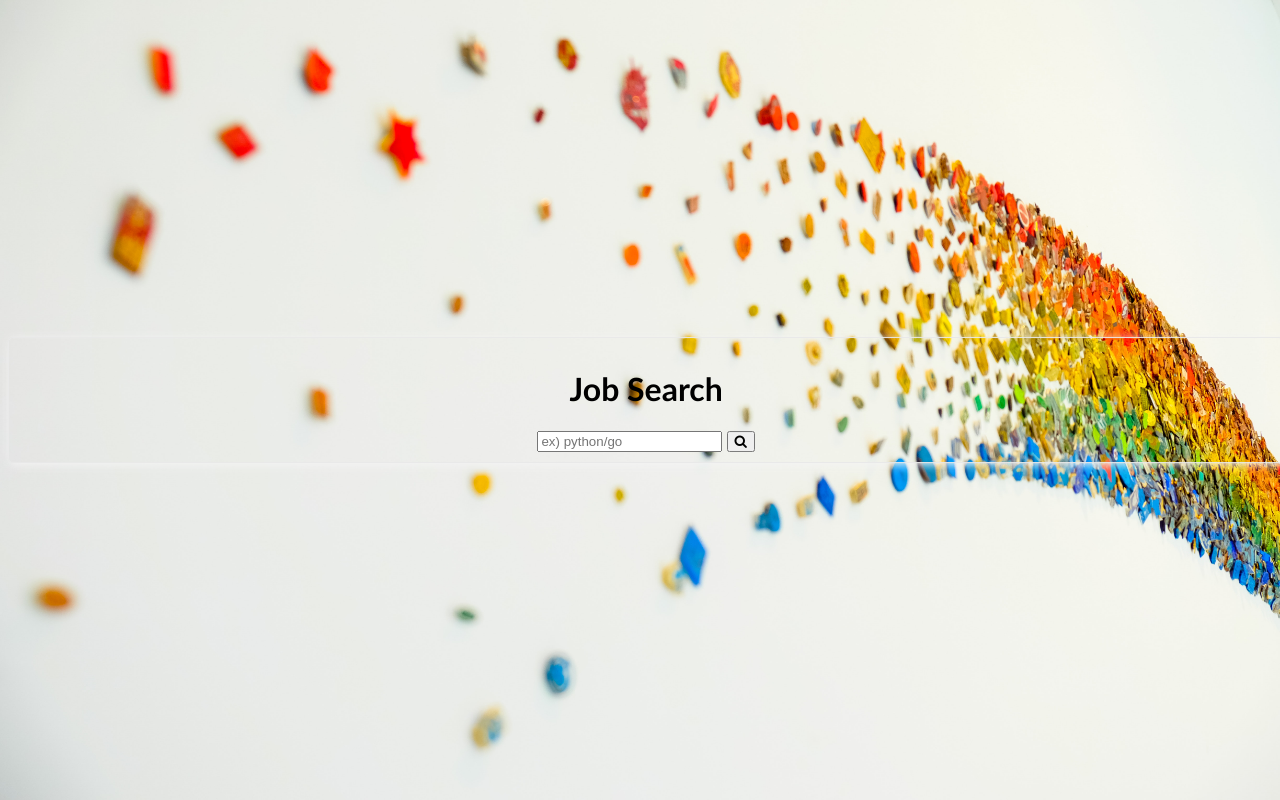
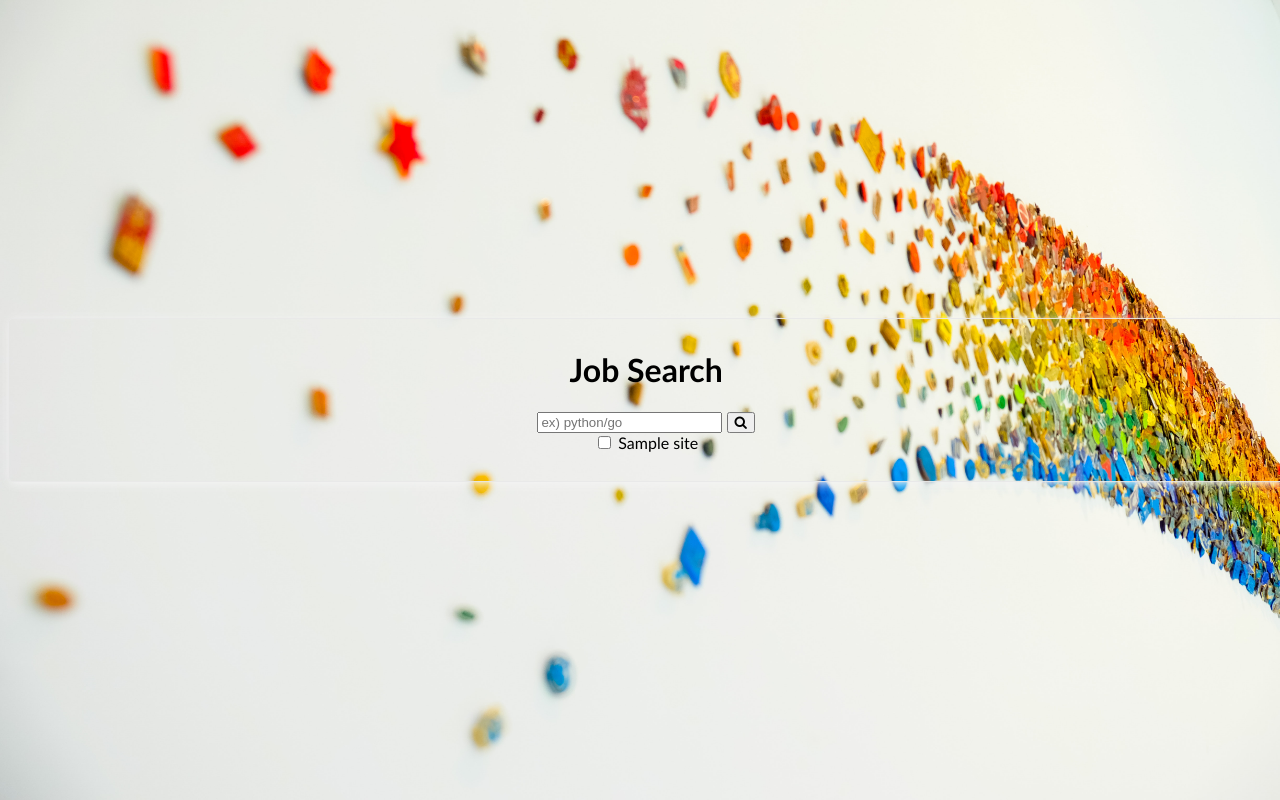
Before and after one commit to cit007/SuperScrapper, a Flask app: template templates/index.html in a window 1280 px wide. Run offline with Flask 2, Linux system fonts and the light colour scheme; the template is opened without the code that fills it: most values are stand-ins (such as "Sample title", 1, 10 or a date in 2020).

Commit message:
select site(indeed/stackoverflow checkbox) and search

```diff
--- a/indeed.py
+++ b/indeed.py
@@ -65,7 +65,7 @@ def extract_job(page_url, job_html):
     # detail_page = f"{page_url}&vjk={job_id}"
     detail_page = f"https://www.indeed.com/viewjob?jk={job_id}"
 
-    return {"title": title, "company": company, "location": location, "link": detail_page}
+    return {"site": "indeed", "title": title, "company": company, "location": location, "link": detail_page}
 
 
 def get_jobs(search_word):
--- a/main.py
+++ b/main.py
@@ -1,5 +1,6 @@
 from flask import Flask, render_template, request, redirect, send_file, send_from_directory
-from indeed import get_jobs
+from indeed import get_jobs as indeed_get_jobs
+from stackoverflow import get_jobs as stackoverflow_get_jobs
 from exporter import save_to_file
 import os
 
@@ -7,30 +8,55 @@ app = Flask("SuperScrapper")
 
 db = {}
 
+site_list = ["indeed", "stackoverflow"]
+
 
 @app.route("/")
 def home():
-    return render_template("index.html")
+    return render_template("index.html", site_list=site_list)
 
 
 @app.route("/report")
 def report():
-    # print(request.args)
-    word = request.args.get("word")
-    # print(jobs)
+    word = ""
+    checked_list = []
+    total_jobs = []
+    site_len = len(site_list)
+    print(request.args, site_len)
+    for arg in request.args:
+        if arg == "word":
+            word = request.args.get("word")
+            for i, site in enumerate(site_list):
+                print(i, site, request.args.get(site))
+                if "on" == request.args.get(site):
+                    checked_list.append(site_list[i])
+
+    print(checked_list)
+
     if word:
-        word = word.lower()
-        fromDb = db.get(word)
-        if fromDb:
-            jobs = fromDb
-            db[word] = jobs
-        else:
-            jobs = get_jobs(word)
-            db[word] = jobs
+        for checked in checked_list:
+            word = word.lower()
+            word_key = f"{checked}:{word}"
+            fromDb = db.get(word_key)
+            if fromDb:
+                jobs = fromDb
+                db[word_key] = jobs
+            else:
+                # @TODO change dynamic function name
+                if checked == site_list[0]:
+                    jobs = indeed_get_jobs(word)
+                elif checked == site_list[1]:
+                    jobs = stackoverflow_get_jobs(word)
+                db[word_key] = jobs
+                # print(jobs)
+
+            total_jobs += jobs
+            # print(total_jobs)
+
     else:
         return redirect("/")
     return render_template(
-        "report.html", searchingBy=word, resultNumber=len(jobs), jobs=jobs)
+        "report.html", searchingBy=word, resultNumber=len(total_jobs), jobs=total_jobs, siteList=checked_list)
 
 
 @app.route("/export")
--- a/templates/index.html
+++ b/templates/index.html
@@ -18,6 +18,13 @@
             <form class="searchTerm" action="/report" method="get" style="margin:auto;max-width:300px">
                 <input placeholder='ex) python/go' required name="word" />
                 <button onclick="srhClickFunction()"><i class="fa fa-search"></i></button>
+                <div>
+                    {% for site in site_list %}
+                        <input type="checkbox" id={{site}} name={{site}} value="on">
+                        <label for="{{site}}"> {{site}}</label>
+                    {% endfor %}
+                </div>
+                <br>
             </form>
         </div>
         <div id="loading" class="loader notshowing"></div>
--- a/templates/report.html
+++ b/templates/report.html
@@ -11,7 +11,7 @@
     <div class="center">
         <h2>Job Results</h2>
         <div>
-            <h3>Found <strong>{{resultNumber}}</strong> results from indeed.com | Search Keyword : {{searchingBy}}</h3>
+            <h3>Found <strong>{{resultNumber}}</strong> results from {{siteList}} | Search Keyword : {{searchingBy}}</h3>
         </div>
     </div>
     <hr>
@@ -25,6 +25,7 @@
     <section>
         <table id="jobs">
             <tr>
+                <th>Site</th>
                 <th>Title</th>
                 <th>Company</th>
                 <th>Location</th>
@@ -32,6 +33,7 @@
             </tr>
             {% for job in jobs %}
             <tr>
+                <td>{{job.site}}</td>
                 <td>{{job.title}}</td>
                 <td>{{job.company}}</td>
                 <td>{{job.location}}</td>
```
Also changed, not shown: stackoverflow.py (added, +65 -0 lines).
